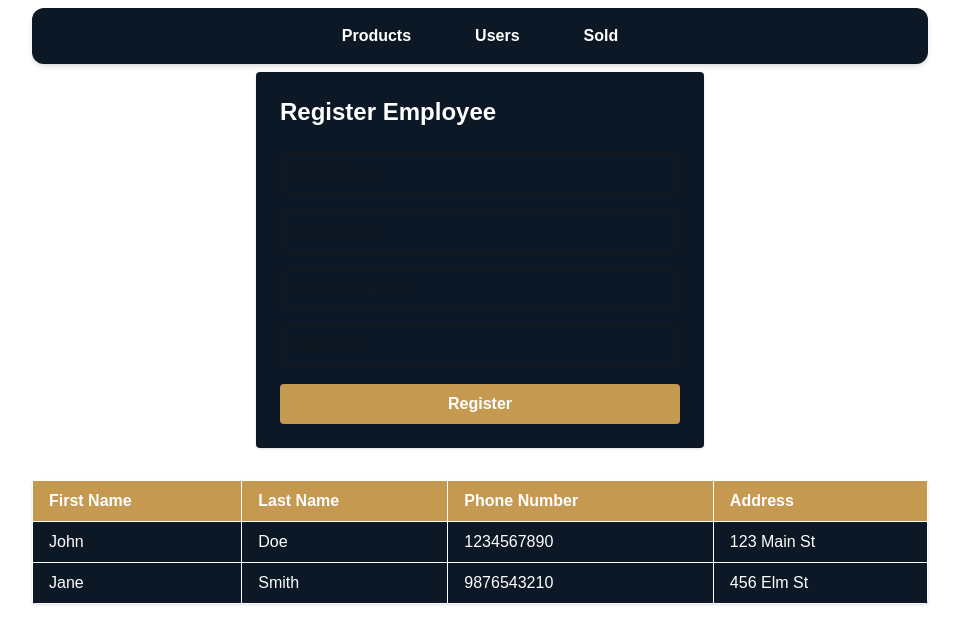
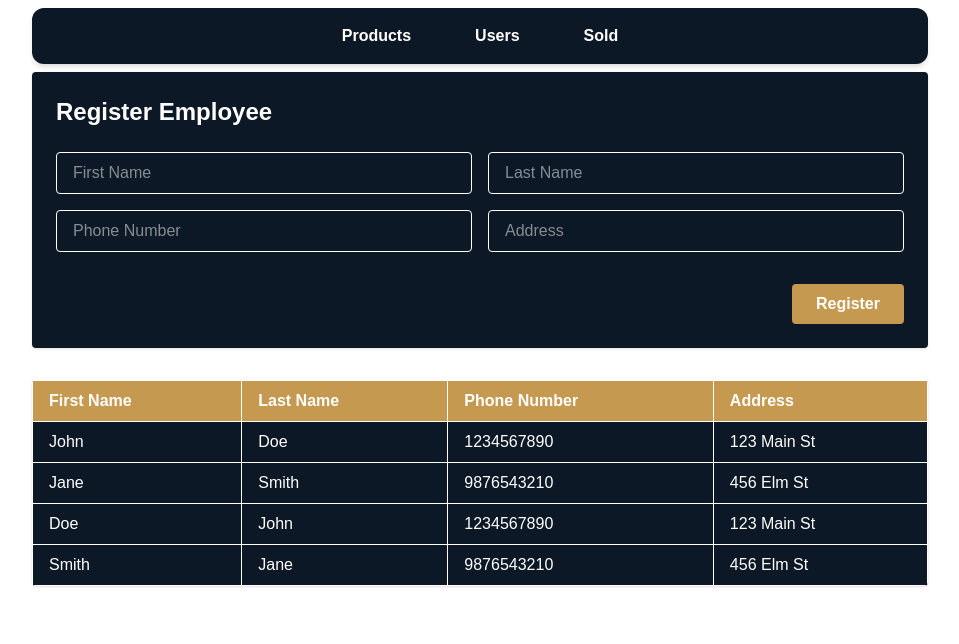
Before and after one commit to dagmawib/Product-Registration, a Next.js app in the folder client/: page /users in a window 1280 px wide. Shown: the top 644 px of the page, without its empty margins (160-1119 px from the left). Built offline with nearby package versions, Linux system fonts and the light colour scheme.

Commit message:
feat: Enhance UI layout and improve user experience across sold products and users pages

```diff
--- a/client/src/app/sold/page.js
+++ b/client/src/app/sold/page.js
@@ -29,7 +29,7 @@ export default function SoldPage() {
   };
 
   return (
-    <div className="max-w-4xl mx-auto mt-2 p-6 bg-[#0C1825] rounded shadow text-white">
+    <div className="max-w-4xl mx-2 md:mx-auto mt-2 p-6 bg-[#0C1825] rounded shadow text-white">
       <Toaster position="top-right" />
       <h1 className="text-2xl font-bold mb-6 text-white">Sold Products</h1>
       <form onSubmit={handleSubmit} className="space-y-4">
--- a/client/src/app/users/page.js
+++ b/client/src/app/users/page.js
@@ -23,6 +23,19 @@ export default function UsersPage() {
       phone: "9876543210",
       address: "456 Elm St",
     },
+    {
+      first_name: " Doe",
+      last_name: "John",
+      phone: "1234567890",
+      address: "123 Main St",
+    },
+    {
+      first_name: " Smith",
+      last_name: "Jane",
+      phone: "9876543210",
+      address: "456 Elm St",
+    },
+
   ]);
 
   const handleChange = (e) => {
@@ -37,11 +50,14 @@ export default function UsersPage() {
 
   return (
     <>
-      <div className="max-w-md mx-auto mt-2 bg-[#0C1825] p-6 rounded shadow">
+      <div className="max-w-4xl md:mx-auto mt-2 bg-[#0C1825] p-6 mx-2 rounded shadow">
         <h1 className="text-2xl font-bold mb-6 text-white">
           Register Employee
         </h1>
-        <form onSubmit={handleSubmit} className="space-y-4">
+        <form
+          onSubmit={handleSubmit}
+          className="grid grid-cols-1 md:grid-cols-2 gap-4 text-white"
+        >
           <input
             type="text"
             name="first_name"
@@ -74,14 +90,17 @@ export default function UsersPage() {
             placeholder="Address"
             className="border rounded px-4 py-2 w-full"
           />
-          <button
-            type="submit"
-            className="bg-[#C69950] text-white font-bold rounded px-4 py-2 w-full hover:bg-[#c6c450]"
-          >
-            Register
-          </button>
+          <div className="col-span-1 md:col-span-2 flex justify-center md:justify-end mt-4">
+            <button
+              type="submit"
+              className="bg-[#C69950] text-white font-bold rounded px-6 py-2 hover:bg-[#c6c450] w-full md:w-auto"
+            >
+              Register
+            </button>
+          </div>
         </form>
       </div>
+
       <UsersTable users={users} />
     </>
   );
--- a/client/src/components/common/Navbar.js
+++ b/client/src/components/common/Navbar.js
@@ -2,7 +2,7 @@ import Link from "next/link";
 
 export default function Navbar() {
   return (
-    <nav className="bg-[#0C1825] max-w-4xl text-center mx-auto rounded-xl mt-2 flex justify-center px-6 py-4 shadow-md">
+    <nav className="bg-[#0C1825] max-w-4xl text-center mx-2 md:mx-auto rounded-xl mt-2 flex justify-center px-6 py-4 shadow-md">
       <ul className="flex space-x-16">
         <li>
           <Link
--- a/client/src/components/table.js
+++ b/client/src/components/table.js
@@ -9,23 +9,23 @@ export default function ProductTable({ products, setProducts }) {
   const [editingProduct, setEditingProduct] = useState(null);
 
   // Get unique categories from products
-  const categories = useMemo(() => {
-    const set = new Set(products.map((p) => p.category).filter(Boolean));
-    return Array.from(set);
-  }, [products]);
+  // const categories = useMemo(() => {
+  //   const set = new Set(products.map((p) => p.category).filter(Boolean));
+  //   return Array.from(set);
+  // }, [products]);
 
   // Filtered products
-  const filteredProducts = useMemo(() => {
-    return products.filter((p) => {
-      const matchesSearch =
-        p.name.toLowerCase().includes(search.toLowerCase()) ||
-        p.category?.toLowerCase().includes(search.toLowerCase());
-      const matchesCategory = categoryFilter
-        ? p.category === categoryFilter
-        : true;
-      return matchesSearch && matchesCategory;
-    });
-  }, [products, search, categoryFilter]);
+  // const filteredProducts = useMemo(() => {
+  //   return products.filter((p) => {
+  //     const matchesSearch =
+  //       p.name.toLowerCase().includes(search.toLowerCase()) ||
+  //       p.category?.toLowerCase().includes(search.toLowerCase());
+  //     const matchesCategory = categoryFilter
+  //       ? p.category === categoryFilter
+  //       : true;
+  //     return matchesSearch && matchesCategory;
+  //   });
+  // }, [products, search, categoryFilter]);
 
   const openModal = (product) => {
     setEditingProduct(product);
@@ -56,11 +56,11 @@ export default function ProductTable({ products, setProducts }) {
             className="border rounded px-4 py-2 w-full md:w-1/4"
           >
             <option value="">All Categories</option>
-            {categories.map((cat) => (
+            {/* {categories.map((cat) => (
               <option key={cat} value={cat} className="text-[#0C1825]">
                 {cat}
               </option>
-            ))}
+            ))} */}
           </select>
           <button
             type="button"
@@ -86,7 +86,7 @@ export default function ProductTable({ products, setProducts }) {
               </tr>
             </thead>
             <tbody>
-              {filteredProducts.length === 0 ? (
+              {/* {filteredProducts.length === 0 ? ( */}
                 <tr>
                   <td
                     colSpan={6}
@@ -95,9 +95,9 @@ export default function ProductTable({ products, setProducts }) {
                     No products found.
                   </td>
                 </tr>
-              ) : (
-                filteredProducts.map((p, index) => (
-                  <tr
+              {/* ) : ( */}
+                {/* filteredProducts.map((p, index) => ( */}
+                  {/* <tr
                     key={index}
                     className="border-t text-white"
                     onClick={() => openModal(p)}
@@ -109,8 +109,8 @@ export default function ProductTable({ products, setProducts }) {
                     <td className="px-4 py-2 border">{p.date}</td>
                     <td className="px-4 py-2 border">{p.category}</td>
                   </tr>
-                ))
-              )}
+                )) */}
+              {/* )} */}
             </tbody>
           </table>
         </div>
--- a/client/src/components/users/table.js
+++ b/client/src/components/users/table.js
@@ -1,6 +1,6 @@
 export default function UsersTable({ users = [] }) {
   return (
-    <div className="overflow-x-auto mt-8 max-w-4xl mx-auto  rounded shadow">
+    <div className="overflow-x-auto mt-8 max-w-4xl mx-2 md:mx-auto  rounded shadow">
       <table className=" min-w-full bg-white border border-gray-200 rounded shadow">
         <thead className="bg-[#C69950] text-white">
           <tr>
```
